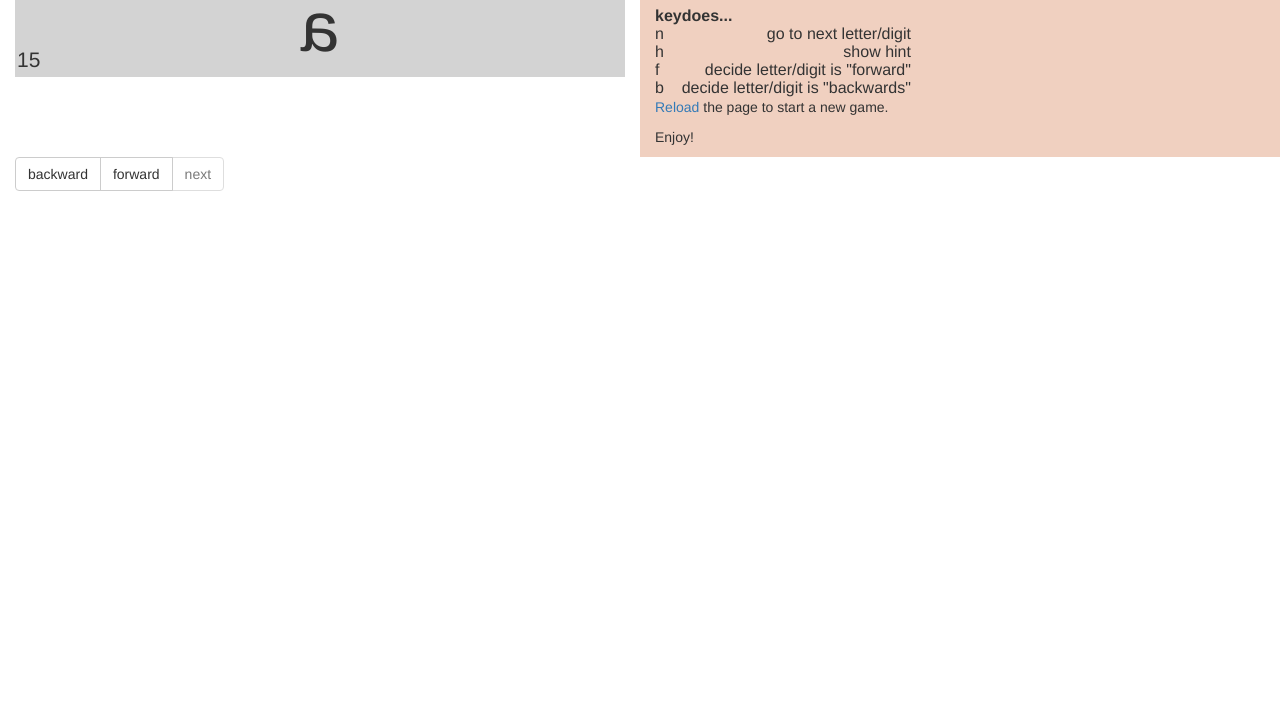
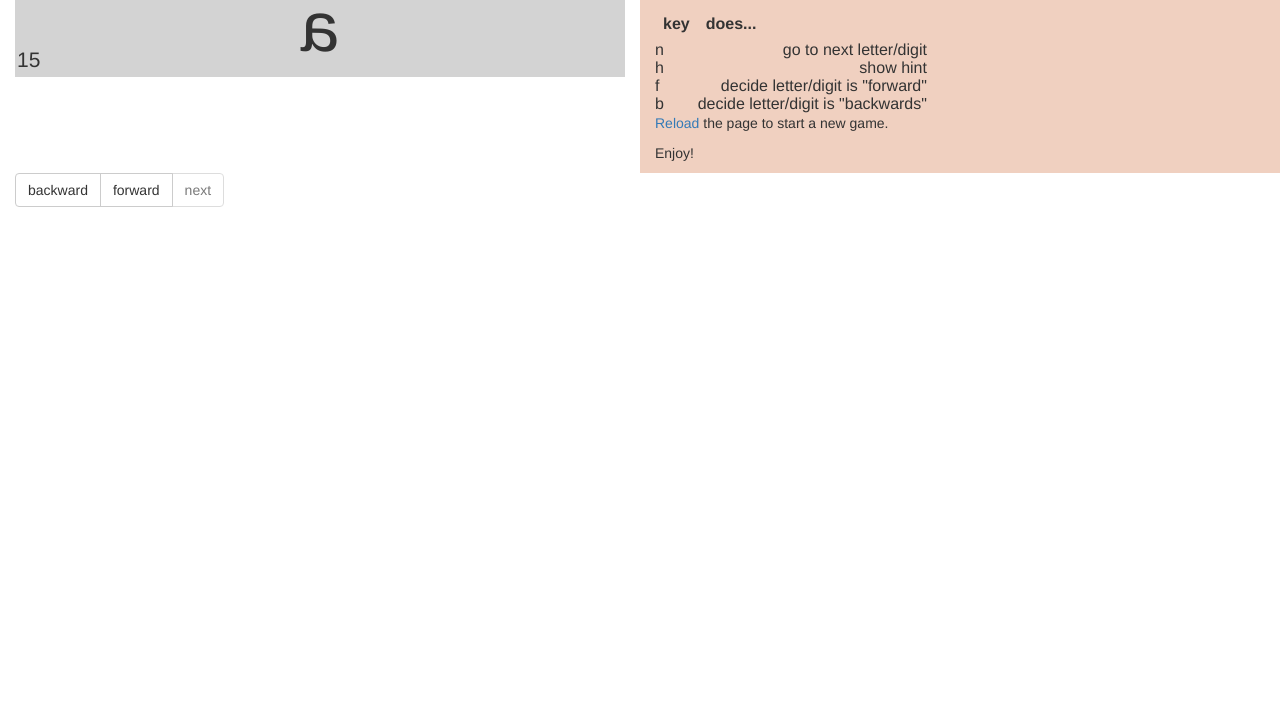
Before and after one commit to ecashin/flippitydigits, a website: page web/index.html in a window 1280 px wide. Shown: the part 93-800 px from the top of the page. Drawn offline with Linux system fonts and the light colour scheme.

Commit message:
Spread "key" from "does" in usage

```diff
--- a/web/flippity.less
+++ b/web/flippity.less
@@ -46,3 +46,6 @@
     -ms-transform: scale(-1, 1);
     transform: scale(-1, 1);
 }
+#usage table th {
+    padding: .5em;
+}
```
Also changed, not shown: web/static/css/flippity.css.
